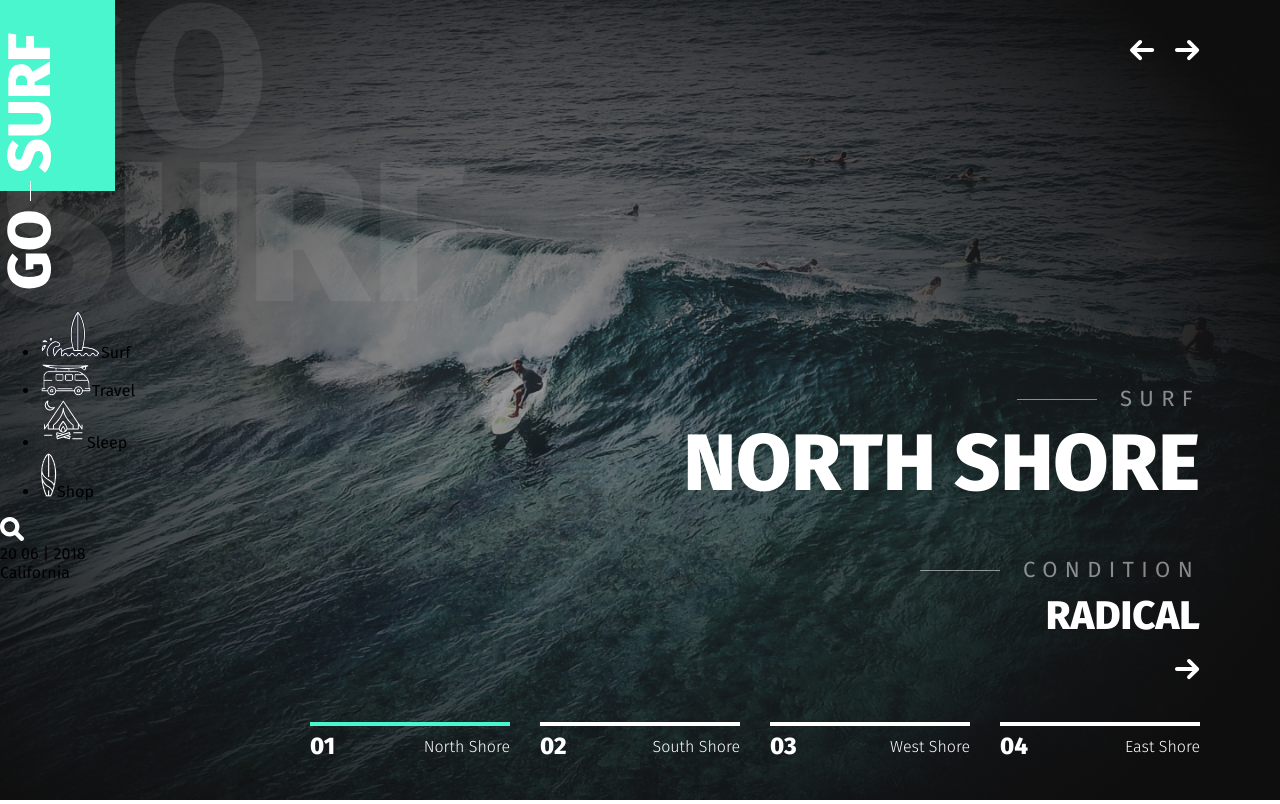
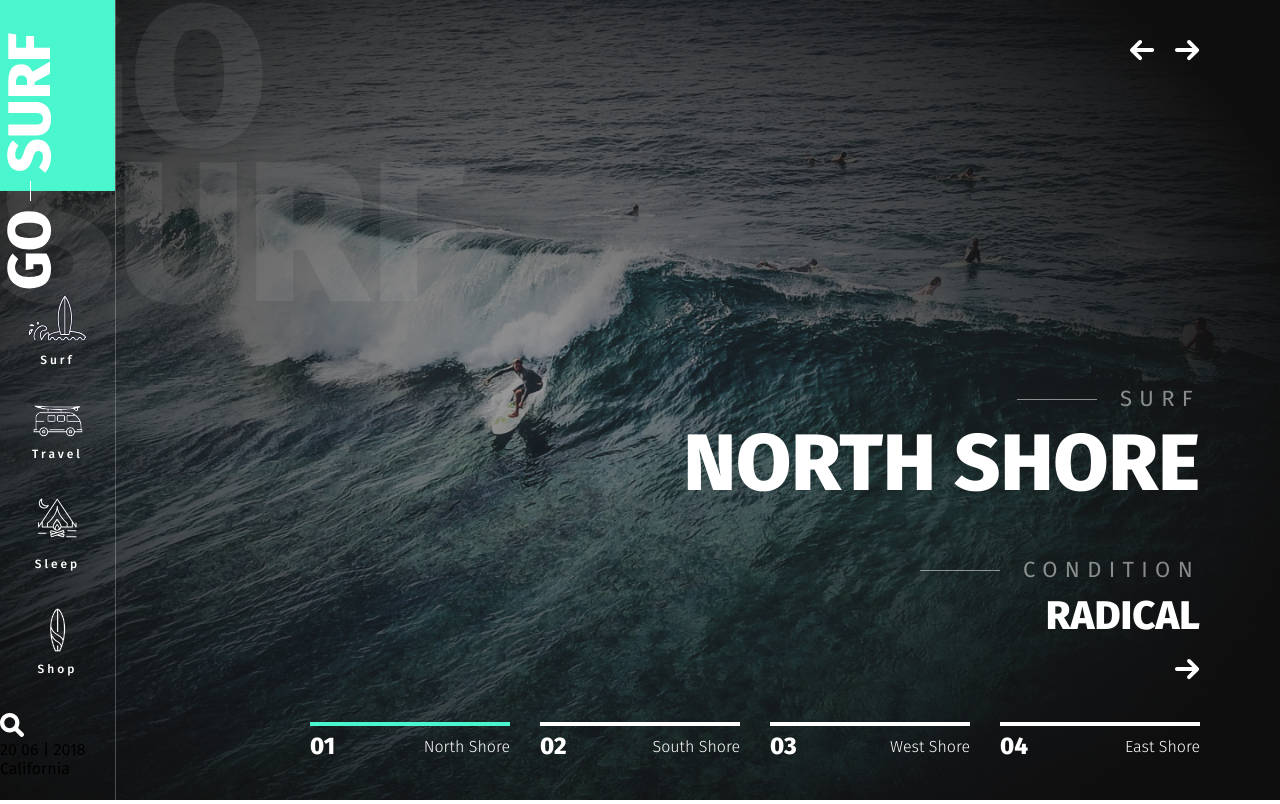
Before and after one commit to Aloxan12/serf, a website: page app/index.html in a window 1280 px wide. Drawn offline with nearby package versions, Linux system fonts and the light colour scheme.

Commit message:
header scss logo

```diff
--- a/app/index.html
+++ b/app/index.html
@@ -20,15 +20,31 @@
     <div class="header__aside">
         <div class="logo">
             <a href="#">
-                <img src="img/logo.svg" />
+                <img src="img/logo.svg"/>
             </a>
         </div>
         <nav class="menu">
             <ul class="menu__list">
-                <li><img src="img/nav-ico-1.svg" alt=""><span>Surf</span></li>
-                <li><img src="img/nav-ico-2.svg" alt=""><span>Travel</span></li>
-                <li><img src="img/nav-ico-3.svg" alt=""><span>Sleep</span></li>
-                <li><img src="img/nav-ico-4.svg" alt=""><span>Shop</span></li>
+                <li>
+                    <a href="#">
+                        <img src="img/nav-ico-1.svg" alt=""><span>Surf</span>
+                    </a>
+                </li>
+                <li>
+                    <a href="#">
+                        <img src="img/nav-ico-2.svg" alt=""><span>Travel</span>
+                    </a>
+                </li>
+                <li>
+                    <a href="#">
+                        <img src="img/nav-ico-3.svg" alt=""><span>Sleep</span>
+                    </a>
+                </li>
+                <li>
+                    <a href="#">
+                        <img src="img/nav-ico-4.svg" alt=""><span>Shop</span>
+                    </a>
+                </li>
             </ul>
         </nav>
         <div class="header__search">
--- a/app/scss/global.scss
+++ b/app/scss/global.scss
@@ -6,6 +6,12 @@ body{
 a{
   display: inline-block;
   text-decoration: none;
+}
+
+ul,li{
+  list-style: none;
+  padding: 0;
+  margin: 0;
 }
 
 .suptitle-left{
--- a/app/scss/style.scss
+++ b/app/scss/style.scss
@@ -100,6 +100,8 @@
   top: 0;
   left: 0;
   z-index: 5;
+  border-right: 1px solid rgba(#fff, .25);
+  height: 100vh;
 }
 .header__aside-title{
   font-weight: 800;
@@ -115,6 +117,24 @@
   z-index: 4;
 }
 
+.menu{
+  &__list{
+    text-align: center;
+    a{
+      color: #fff;
+      span{
+        display: block;
+        font-weight: 500;
+        font-size: 12px;
+        line-height: 14px;
+        letter-spacing: 3px;
+        padding-top: 6px;
+        margin-bottom: 37px;
+      }
+    }
+  }
+}
+
 
 
 @import "media";
```
Also changed, not shown: app/css/global.min.css, app/css/style.min.css.
